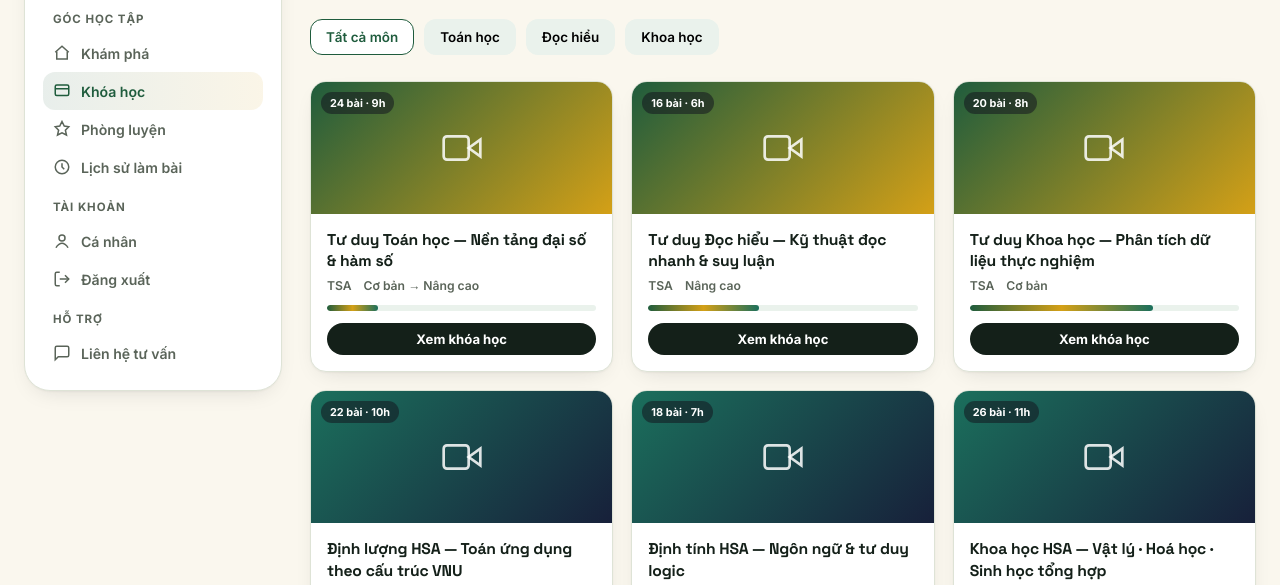
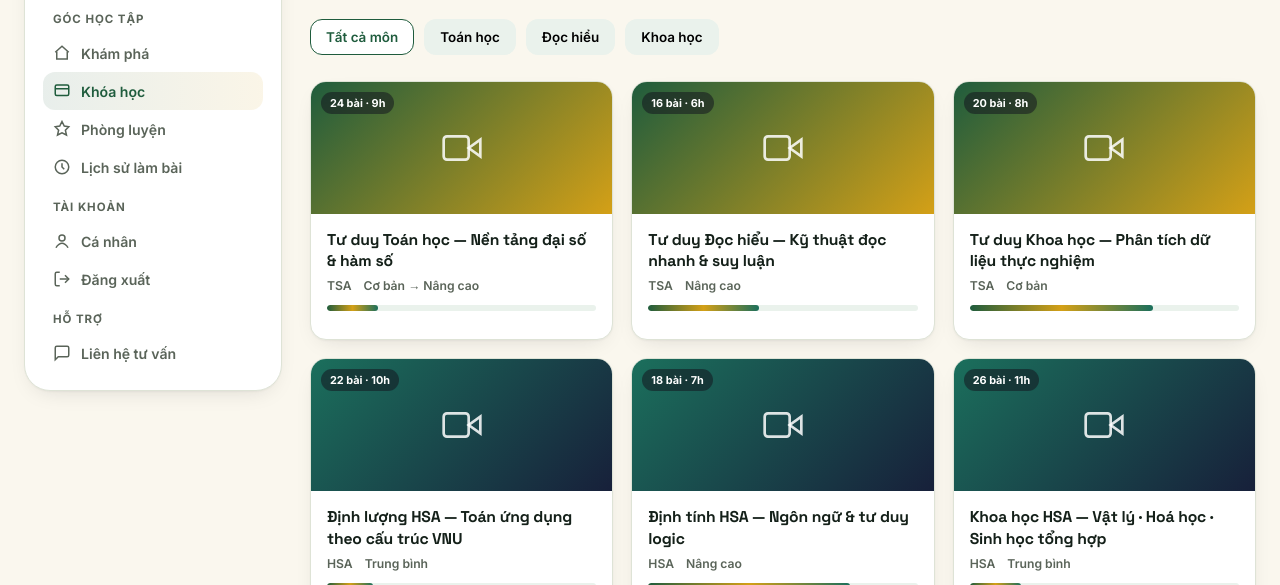
Before and after one commit to luckgeter-droid/fourleafclover, a plain HTML site: page khoa-hoc.html in a window 1280 px wide. Shown: the part 200-785 px from the top of the page. Drawn offline with nearby package versions, Linux system fonts and the light colour scheme.

Commit message:
Update khoa-hoc.html

```diff
--- a/khoa-hoc.html
+++ b/khoa-hoc.html
@@ -189,7 +189,7 @@
           <h4>${c.title}</h4>
           <div class="course-meta"><span>${c.track.toUpperCase()}</span><span>${c.level}</span></div>
           <div class="progress-bar"><i style="width:${Math.floor(Math.random()*70)+10}%"></i></div>
-          <button class="btn btn-dark btn-sm btn-block">Xem khóa học</button>
+          <!-- Đã xóa nút Xem khóa học -->
         </div>
       </div>`).join('');
 
```
